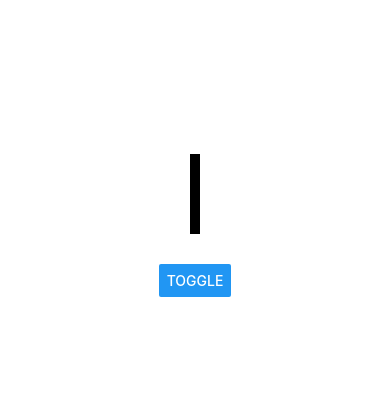
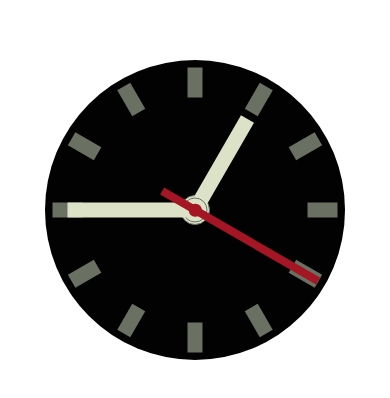
Before and after one commit to salihbektas/react-native-analog-clock, a React Native app: screen / in a window 390 px wide. Shown: the part 212-610 px from the top of the page. Built offline with nearby package versions, Linux system fonts and the light colour scheme.

Commit message:
added clock interface

```diff
--- a/App.js
+++ b/App.js
@@ -4,10 +4,17 @@ import Animated, {
   useAnimatedStyle,
   Easing,
 } from "react-native-reanimated";
-import { View, Button } from "react-native";
+import { View, Button, createStyleSheet, useWindowDimensions, StyleSheet } from "react-native";
+import { useMemo } from "react";
 
 export default function AnimatedStyleUpdateExample(props) {
   const randomWidth = useSharedValue(10);
+
+  const {width, height} = useWindowDimensions()
+
+  const boxes = useMemo(() => {
+    return Array(12).fill(0).map((_, index) => <View style={styles.box(Math.min(height, width, 300), index)} key={index} />)
+  })
 
   const config = {
     duration: 500,
@@ -21,26 +28,102 @@ export default function AnimatedStyleUpdateExample(props) {
   });
 
   return (
-    <View
-      style={{
-        flex: 1,
-        alignItems: "center",
-        justifyContent: "center",
-        flexDirection: "column",
-      }}
-    >
-      <Animated.View
-        style={[
-          { width: 100, height: 80, backgroundColor: "black", margin: 30 },
-          style,
-        ]}
-      />
-      <Button
-        title="toggle"
-        onPress={() => {
-          randomWidth.value = Math.random() * 350;
-        }}
-      />
+    <View style={styles.main}>
+      <View style={styles.ground(Math.min(height, width, 300))} >
+        {boxes}
+
+        <View style={styles.bigCenterCircle(Math.min(height, width, 300))} />
+        <View style={styles.akrep(Math.min(height, width, 300))} />
+        <View style={styles.midCenterCircle(Math.min(height, width, 300))} />
+        <View style={styles.yelkovan(Math.min(height, width, 300))} />
+        <View style={styles.smallCenterCircle(Math.min(height, width, 300))} />
+        <View style={styles.saniye(Math.min(height, width, 300))} />
+
+      </View>
+
     </View>
   );
 }
+
+const styles = StyleSheet.create({
+  main: {
+    flex: 1,
+    alignItems: "center",
+    justifyContent: "center",
+    flexDirection: "column",
+  },
+
+  ground : (edge) => ({
+    width: edge,
+    height: edge,
+    borderRadius: edge/2,
+    backgroundColor: '#020202'
+  }),
+
+  box: (edge, index) => ({
+    position: 'absolute',
+    width : edge/20,
+    height: edge/10,
+    backgroundColor: '#6A7062',
+    transformOrigin: '50% 475%',
+    transform: [{translateX: edge*19/40}, {translateY: edge/40}, {rotate: `${index*30}deg`}],
+  }),
+
+  bigCenterCircle: (edge) => ({
+    position: 'absolute',
+    width : edge/10,
+    height: edge/10,
+    borderRadius: edge/12,
+    borderColor: '#6A7062',
+    borderWidth: 1,
+    backgroundColor: '#DCE2C8',
+    transform: [{translateX: edge*9/20}, {translateY: edge*9/20}],
+  }),
+
+  midCenterCircle: (edge) => ({
+    position: 'absolute',
+    width : edge/12,
+    height: edge/12,
+    borderRadius: edge/20,
+    borderColor: '#6A7062',
+    borderWidth: 1,
+    backgroundColor: '#DCE2C8',
+    transform: [{translateX: edge*11/24}, {translateY: edge*11/24}],
+  }),
+
+  smallCenterCircle: (edge) => ({
+    position: 'absolute',
+    width : edge/24,
+    height: edge/24,
+    borderRadius: edge/48,
+    backgroundColor: '#A41623',
+    transform: [{translateX: edge*23/48}, {translateY: edge*23/48}],
+  }),
+
+  akrep: (edge) => ({
+    position: 'absolute',
+    width : edge/20,
+    height: edge*7/20,
+    backgroundColor: '#DCE2C8',
+    transformOrigin: '50% 100%',
+    transform: [{translateX: edge*19/40}, {translateY: edge*3/20}, {rotate: '30deg'}],
+  }),
+
+  yelkovan: (edge) => ({
+    position: 'absolute',
+    width : edge/20,
+    height: edge*17/40,
+    backgroundColor: '#DCE2C8',
+    transformOrigin: '50% 100%',
+    transform: [{translateX: edge*19/40}, {translateY: edge*3/40}, {rotate: '270deg'}],
+  }),
+
+  saniye: (edge) => ({
+    position: 'absolute',
+    width : edge/40,
+    height: edge*3/5,
+    backgroundColor: '#A41623',
+    transformOrigin: '50% 79%',
+    transform: [{translateX: edge*39/80}, {translateY: edge/40}, {rotate: '120deg'}],
+  })
+})
```
